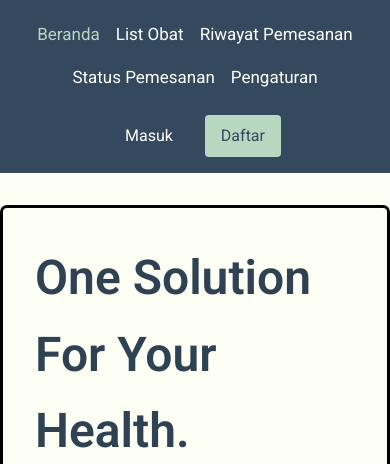
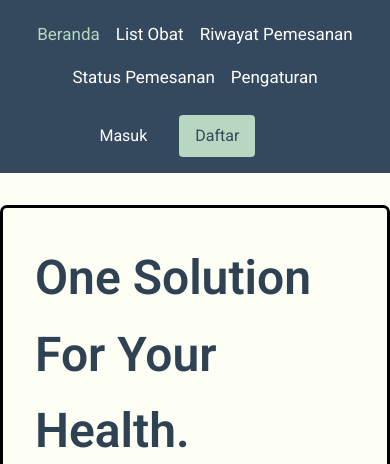
Before and after one commit to xrtvann/Medirun, a plain HTML site: page index.html in a window 390 px wide. Shown: the part 80-544 px from the top of the page. Drawn offline with nearby package versions, Linux system fonts and the light colour scheme.

Commit message:
fix navigation layout

```diff
--- a/style.css
+++ b/style.css
@@ -528,9 +528,7 @@ body {
   display: flex;
   justify-content: space-between;
   align-items: center;
-  max-width: 1200px;
-  margin: 0 auto;
-  padding: 0 1rem;
+  max-width: auto;
 }
 
 .logo {
@@ -595,6 +593,7 @@ body {
 
 .auth-buttons {
   display: flex;
+  padding-right: 3.2rem;
 }
 
 .btn {
@@ -702,6 +701,11 @@ body {
     margin: 0.5rem;
   }
 
+  .nav-links:hover,
+  .nav-links.active {
+    color: #c2e9fb;
+  }
+
   .auth-buttons {
     margin-top: 1rem;
   }
```
